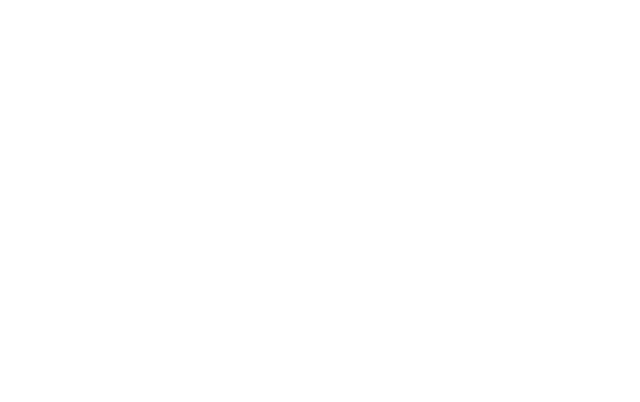
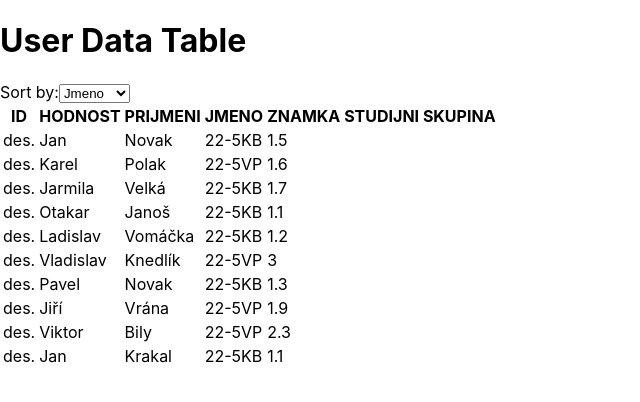
Before and after one commit to RiccieS/granting-app, a React (Create React App) app: page / in a window 1280 px wide. Shown: the top 402 px of the page, without its empty margins (0-640 px from the left). Built offline with nearby package versions, Linux system fonts and the light colour scheme.

Commit message:
Dataset a tabulka

```diff
--- a/src/App.js
+++ b/src/App.js
@@ -1,14 +1,24 @@
+import React, { useState } from 'react';
+import StudentTable from './components/StudentTable';
+import BranchSelect from './components/BranchSelect';
+import data from './data/dataset.json'; // import the data
 
-import './App.css';
+export default function App() {
+  const [selectedOption, setSelectedOption] = useState('id');
 
-function App() {
+  const sortData = (option) => {
+    // sort the data based on the selected option
+    const sortedData = [...data].sort((a, b) => (a[option] > b[option] ? 1 : -1));
+    return sortedData;
+  };
+
+  const sortedData = sortData(selectedOption);
+
   return (
-    <div className="App">
-      <header className="App-header">
-
-      </header>
+    <div>
+      <h1>User Data Table</h1>
+      <BranchSelect selectedOption={selectedOption} onOptionChange={setSelectedOption} />
+      <StudentTable data={sortedData} />
     </div>
   );
 }
-
-export default App;
--- a/src/components/BranchSelect.js
+++ b/src/components/BranchSelect.js
@@ -1,14 +1,13 @@
-import React, { useState, useEffect } from 'react';
+import React from 'react';
 
-export function SortSelect({ selectedOption, onOptionChange }) {
-    const [selectedOption, setSelectedOption] = useState();
+export default function BranchSelect({ selectedOption, onOptionChange }) {
   return (
     <div>
       <label htmlFor="select-option">Sort by:</label>
       <select id="select-option" value={selectedOption} onChange={e => onOptionChange(e.target.value)}>
-          <option value="">None</option>
-          <option value="225KB">22-5KB</option>
-          <option value="phone">Phone</option>
+        <option value="jmeno">Jmeno</option>
+        <option value="prijmeni">Prijmeni</option>
+        <option value="studijni_skupina">Skupina</option>
       </select>
     </div>
   );
--- a/src/components/StudentTable.js
+++ b/src/components/StudentTable.js
@@ -1,28 +1,27 @@
-import React, { useState, useEffect } from 'react';
+import React from 'react';
 
-export function UserTable({ data }) {
-  const [data, setData] = useState([]);
+export default function StudentTable({ data }) {
   return (
     <table>
       <thead>
         <tr>
           <th>ID</th>
-          <th>Hodnost</th>
-          <th>Jmeno</th>
-          <th>Prijmeni</th>
-          <th>Studijni skupina</th>
-          <th>Prumerna znamka</th>
+          <th>HODNOST</th>
+          <th>PRIJMENI</th>
+          <th>JMENO</th>
+          <th>ZNAMKA</th>
+          <th>STUDIJNI SKUPINA</th>
         </tr>
       </thead>
       <tbody>
         {data.map(user => (
           <tr key={user.id}>
-            <td>{user.id}</td>
-            <td>{user.rank}</td>
-            <td>{user.name}</td>
-            <td>{user.surname}</td>
-            <td>{user.branch}</td>
-            <td>{user.avg_grade}</td>
+            <td>{user.hodnost}</td>
+            <td>{user.jmeno}</td>
+            <td>{user.prijmeni}</td>
+            <td>{user.studjini_skupina}</td>
+            <td>{user.znamka}</td>
+
           </tr>
         ))}
       </tbody>
```
Lines whose indentation alone changed are shown as unchanged.
